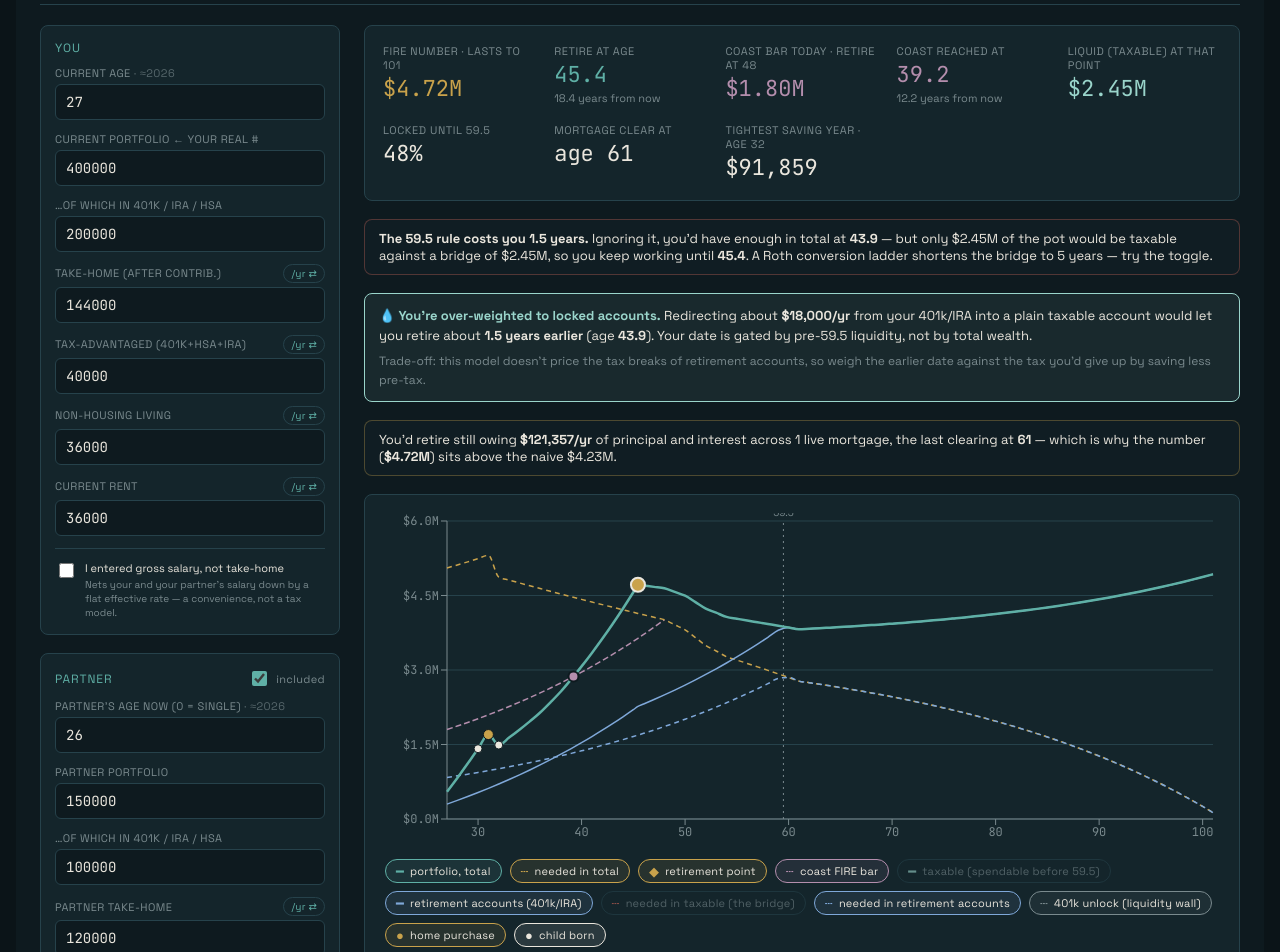
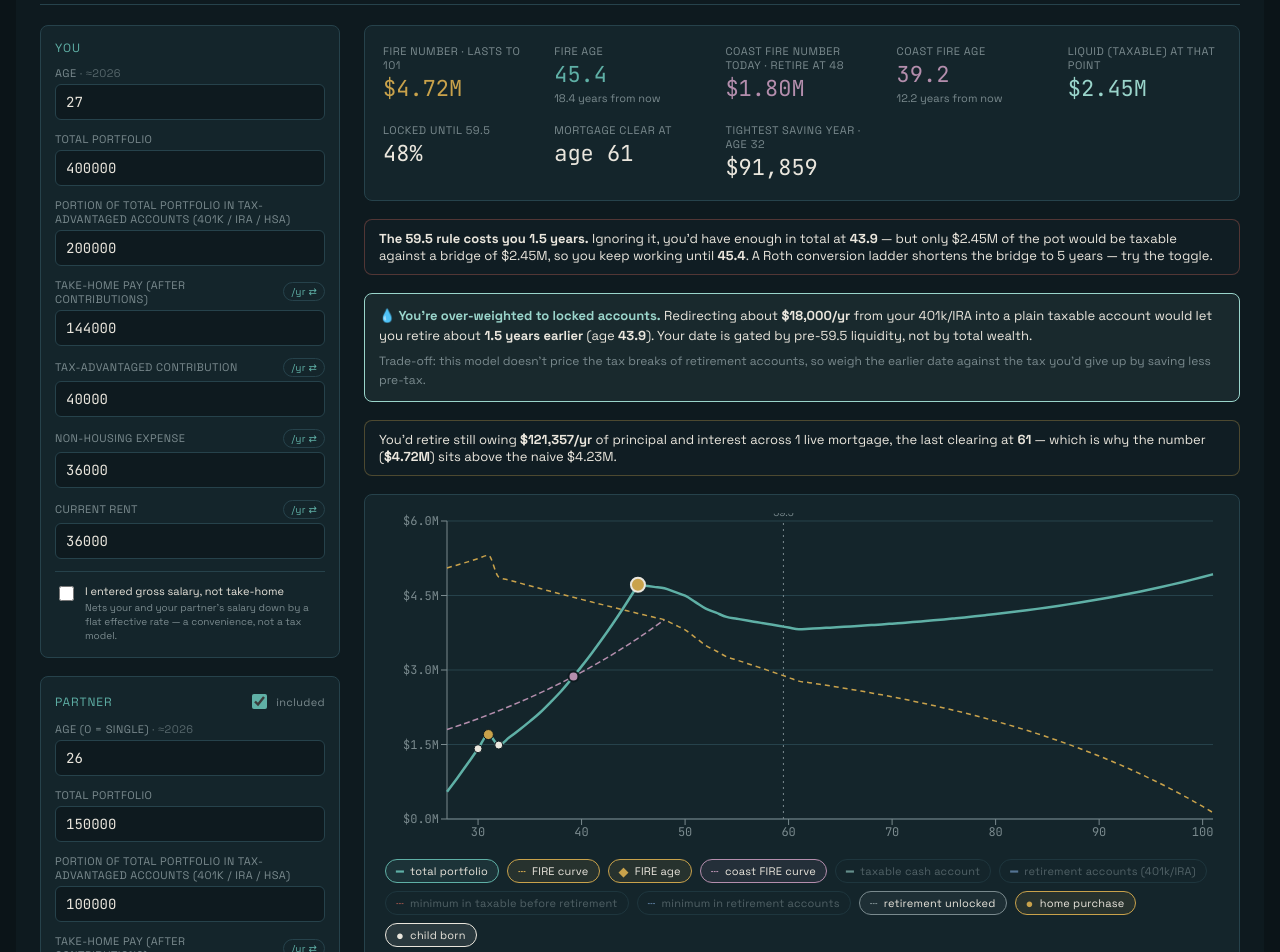
Before and after one commit to gcfc/fire-calculator, a React (Vite) app: page / in a window 1280 px wide. Shown: the part 200-1152 px from the top of the page. Built offline with nearby package versions, Linux system fonts and the light colour scheme.

Commit message:
changed naming

```diff
--- a/fire_model.jsx
+++ b/fire_model.jsx
@@ -911,20 +911,20 @@ export const DEFAULTS = {
 // headline story (portfolio vs. the total it must clear, and where they meet) and let the
 // liquidity detail be opted into.
 const SERIES = [
-  { key: "portfolio", label: "portfolio, total", color: C.teal, on: true },
-  { key: "required", label: "needed in total", color: C.brass, dash: true, on: true },
-  { key: "retire", label: "retirement point", color: C.brass, mark: "◆", on: true },
-  { key: "coast", label: "coast FIRE bar", color: C.coast, dash: true, on: true },
-  { key: "taxable", label: "taxable (spendable before 59.5)", color: C.liquid },
-  { key: "retirement", label: "retirement accounts (401k/IRA)", color: C.locked, on: true },
-  { key: "bridge", label: "needed in taxable (the bridge)", color: C.coral, dash: true },
-  { key: "neededRetirement", label: "needed in retirement accounts", color: C.locked, dash: true, on: true },
+  { key: "portfolio", label: "total portfolio", color: C.teal, on: true },
+  { key: "required", label: "FIRE curve", color: C.brass, dash: true, on: true },
+  { key: "retire", label: "FIRE age", color: C.brass, mark: "◆", on: true },
+  { key: "coast", label: "coast FIRE curve", color: C.coast, dash: true, on: true },
+  { key: "taxable", label: "taxable cash account", color: C.liquid },
+  { key: "retirement", label: "retirement accounts (401k/IRA)", color: C.locked },
+  { key: "bridge", label: "minimum in taxable before retirement", color: C.coral, dash: true },
+  { key: "neededRetirement", label: "minimum in retirement accounts", color: C.locked, dash: true },
   { key: "underwater", label: "taxable underwater (< $0)", color: C.coral, mark: "▨", on: true },
-  { key: "access", label: "401k unlock (liquidity wall)", color: C.mute, dash: true, on: true },
+  { key: "access", label: "retirement unlocked", color: C.mute, dash: true, on: true },
   { key: "partnerStops", label: "partner stops working", color: C.brass, dash: true, on: true },
   { key: "home", label: "home purchase", color: C.brass, mark: "●", on: true },
   { key: "kids", label: "child born", color: C.ink, mark: "●", on: true },
-  { key: "expense", label: "major expense / windfall", color: C.coral, mark: "●", on: true },
+  { key: "expense", label: "major expense", color: C.coral, mark: "●", on: true },
 ];
 
 const defaultShow = () => Object.fromEntries(SERIES.map((s) => [s.key, !!s.on]));
@@ -1535,26 +1535,26 @@ function Calculator({ shared, isMobile }) {
         <div style={{ display: "flex", flexDirection: "column", gap: 18 }}>
           {[
             ["You", [
-              ["Current age", "currentAge", { yearRef: p.currentAge }],
-              ["Current portfolio ← your real #", "startPortfolio", { step: 10000 }],
-              ["…of which in 401k / IRA / HSA", "startPortfolioTaxAdv", { step: 10000, max: p.startPortfolio }],
-              [gross ? "Gross salary" : "Take-home (after contrib.)", "annualTakeHome", { step: 1000, money: true }],
-              ["Tax-advantaged (401k+HSA+IRA)", "annualTaxAdv", { step: 500, money: true, modes: ["yr", "mo", "pct"], base: p.annualTakeHome }],
-              ["Non-housing living", "nonHousingLiving", { step: 1000, money: true }],
+              ["Age", "currentAge", { yearRef: p.currentAge }],
+              ["Total portfolio", "startPortfolio", { step: 10000 }],
+              ["Portion of Total Portfolio in Tax-advantaged Accounts (401k / IRA / HSA)", "startPortfolioTaxAdv", { step: 10000, max: p.startPortfolio }],
+              [gross ? "Gross salary" : "Take-home Pay (after contributions)", "annualTakeHome", { step: 1000, money: true }],
+              ["Tax-advantaged contribution", "annualTaxAdv", { step: 500, money: true, modes: ["yr", "mo", "pct"], base: p.annualTakeHome }],
+              ["Non-housing expense", "nonHousingLiving", { step: 1000, money: true }],
               ["Current rent", "rentAnnual", { step: 1000, money: true }],
             ]],
             ["Partner", [
-              ["Partner's age now (0 = single)", "partnerAge", { yearRef: p.partnerAge }],
-              ["Partner portfolio", "partnerPortfolio", { step: 10000 }],
-              ["…of which in 401k / IRA / HSA", "partnerPortfolioTaxAdv", { step: 10000, max: p.partnerPortfolio }],
-              [gross ? "Partner gross salary" : "Partner take-home", "partnerIncome", { step: 5000, money: true }],
-              ["Partner tax-advantaged", "partnerTaxAdv", { step: 500, money: true, modes: ["yr", "mo", "pct"], base: p.partnerIncome }],
+              ["Age (0 = single)", "partnerAge", { yearRef: p.partnerAge }],
+              ["Total portfolio", "partnerPortfolio", { step: 10000 }],
+              ["Portion of Total Portfolio in Tax-advantaged Accounts (401k / IRA / HSA)", "partnerPortfolioTaxAdv", { step: 10000, max: p.partnerPortfolio }],
+              [gross ? "Partner gross salary" : "Take-home Pay (after contributions)", "partnerIncome", { step: 5000, money: true }],
+              ["Tax-advantaged contribution", "partnerTaxAdv", { step: 500, money: true, modes: ["yr", "mo", "pct"], base: p.partnerIncome }],
               ["Partner earns from their age", "partnerStart", { min: p.partnerAge, yearRef: p.partnerAge }],
               ["…until their age", "partnerEnd", { min: p.partnerStart, yearRef: p.partnerAge }],
             ]],
             ["Retirement", [
-              ["Retirement spend — excl. housing", "retirementSpendToday", { step: 5000, money: true }],
-              ["Money must last to age", "endAge", { yearRef: p.currentAge }],
+              ["Retirement spending, excluding housing", "retirementSpendToday", { step: 5000, money: true }],
+              ["Life Expectancy", "endAge", { yearRef: p.currentAge }],
               ["Coast FIRE: retire at age", "coastAge", { yearRef: p.currentAge }],
             ]],
           ].map(([group, fields]) => (
@@ -1609,7 +1609,7 @@ function Calculator({ shared, isMobile }) {
                     </span>
                   </label>
                   {p.partnerWorksAfterRetire &&
-                    <MoneyField label="Non-housing living while they work" value={p.interimLivingToday ?? p.nonHousingLiving}
+                    <MoneyField label="Non-housing expense while they work" value={p.interimLivingToday ?? p.nonHousingLiving}
                       onChange={(v) => set("interimLivingToday", v)} step={1000} />}
                 </div>
               )}
@@ -1955,11 +1955,11 @@ function Calculator({ shared, isMobile }) {
           <div style={{ background: C.panel, border: `1px solid ${C.line}`, borderRadius: 8, padding: 14, display: "flex", flexDirection: "column", gap: 10 }}>
             <div style={{ fontSize: 12, color: C.teal, letterSpacing: ".08em", textTransform: "uppercase" }}>Access to retirement accounts</div>
             <Toggle on={p.enforceAccess} onClick={() => set("enforceAccess", !p.enforceAccess)}
-              label="Enforce the 59.5 rule"
+              label="Retirement accounts locked until 59.5"
               sub={p.enforceAccess ? "on — 401k/IRA can't pay bills before 59.5" : "off — every dollar spendable at any age (optimistic)"} />
             <Toggle on={p.rothLadder} onClick={() => set("rothLadder", !p.rothLadder)}
               label="Roth conversion ladder"
-              sub={p.rothLadder ? "on — converted funds free after 5 years, so you bridge 5y not to 59.5" : "off — hard gate at 59.5"} />
+              sub={p.rothLadder ? "on — converted funds free after 5 years, so taxable cash account bridges only 5 years of expense (not to 59.5)" : "off — retirement accounts locked until 59.5"} />
           </div>
 
           <div style={{ background: C.panel, border: `1px solid ${C.line}`, borderRadius: 8, padding: 14, display: "flex", flexDirection: "column", gap: 10 }}>
@@ -1969,7 +1969,7 @@ function Calculator({ shared, isMobile }) {
               sub={p.collegeSpread ? "on — quarter each at ages 18–21" : "off — single lump at 18"} />
             <Toggle on={p.use529} onClick={() => set("use529", !p.use529)}
               label="Pre-fund with a 529"
-              sub={p.use529 ? "on — college paid from 529 first" : "off — paid from main portfolio"} />
+              sub={p.use529 ? "on — college paid from 529 account first" : "off — college paid from main portfolio"} />
             {p.use529 && (
               <label style={{ display: "flex", flexDirection: "column", gap: 4 }}>
                 <span style={{ fontSize: 11, letterSpacing: ".04em", color: C.mute, textTransform: "uppercase" }}>
@@ -1989,7 +1989,7 @@ function Calculator({ shared, isMobile }) {
           <div style={{ background: C.panel, border: `1px solid ${C.line}`, borderRadius: 8, padding: 14, display: "flex", flexDirection: "column", gap: 12 }}>
             <div style={{ fontSize: 12, color: C.teal, letterSpacing: ".08em", textTransform: "uppercase" }}>Assumptions</div>
             {[
-              ["Real portfolio return (nominal %)", "nominalReturn"],
+              ["Annual portfolio return %", "nominalReturn"],
               ["Inflation %", "inflation"],
               ["Safe withdrawal rate %", "swr"],
             ].map(([l, k]) => (
@@ -2010,10 +2010,10 @@ function Calculator({ shared, isMobile }) {
         <div style={{ display: "flex", flexDirection: "column", gap: 18 }}>
           <div style={{ background: C.panel, border: `1px solid ${C.line}`, borderRadius: 8, padding: 18, display: "grid", gridTemplateColumns: "repeat(auto-fit, minmax(130px, 1fr))", gap: 18 }}>
             <Stat label={`FIRE number · lasts to ${sim.END}`} value={retireOnLoan || !sim.fireCrossValue ? "—" : fmtM(sim.fireCrossValue)} accent={neverRetire || retireOnLoan ? C.coral : C.brass} />
-            <Stat label="Retire at age" value={retireOnLoan ? "on a loan" : sim.fireCross ? sim.fireCross.toFixed(1) : "never"} accent={neverRetire || retireOnLoan ? C.coral : sim.fireCross <= 47 ? C.teal : C.ink}
+            <Stat label="FIRE age" value={retireOnLoan ? "on a loan" : sim.fireCross ? sim.fireCross.toFixed(1) : "never"} accent={neverRetire || retireOnLoan ? C.coral : sim.fireCross <= 47 ? C.teal : C.ink}
               sub={retireOnLoan || !sim.fireCross ? null : `${(sim.fireCross - p.currentAge).toFixed(1)} years from now`} />
-            <Stat label={`Coast bar today · retire at ${sim.coastTarget}`} value={fmtM(sim.coastToday)} accent={C.coast} />
-            <Stat label="Coast reached at" value={sim.coastCross ? sim.coastCross.toFixed(1) : "not yet"} accent={C.coast}
+            <Stat label={`Coast FIRE number today · retire at ${sim.coastTarget}`} value={fmtM(sim.coastToday)} accent={C.coast} />
+            <Stat label="Coast FIRE age" value={sim.coastCross ? sim.coastCross.toFixed(1) : "not yet"} accent={C.coast}
               sub={sim.coastCross ? `${(sim.coastCross - p.currentAge).toFixed(1)} years from now` : null} />
             <Stat label="Liquid (taxable) at that point" value={sim.fireTaxable != null ? fmtM(sim.fireTaxable) : "—"} accent={C.liquid} />
             <Stat label="Locked until 59.5" value={sim.lockedShare ? (sim.lockedShare * 100).toFixed(0) + "%" : "—"} accent={sim.lockedShare > 0.6 ? C.coral : C.ink} />
```
